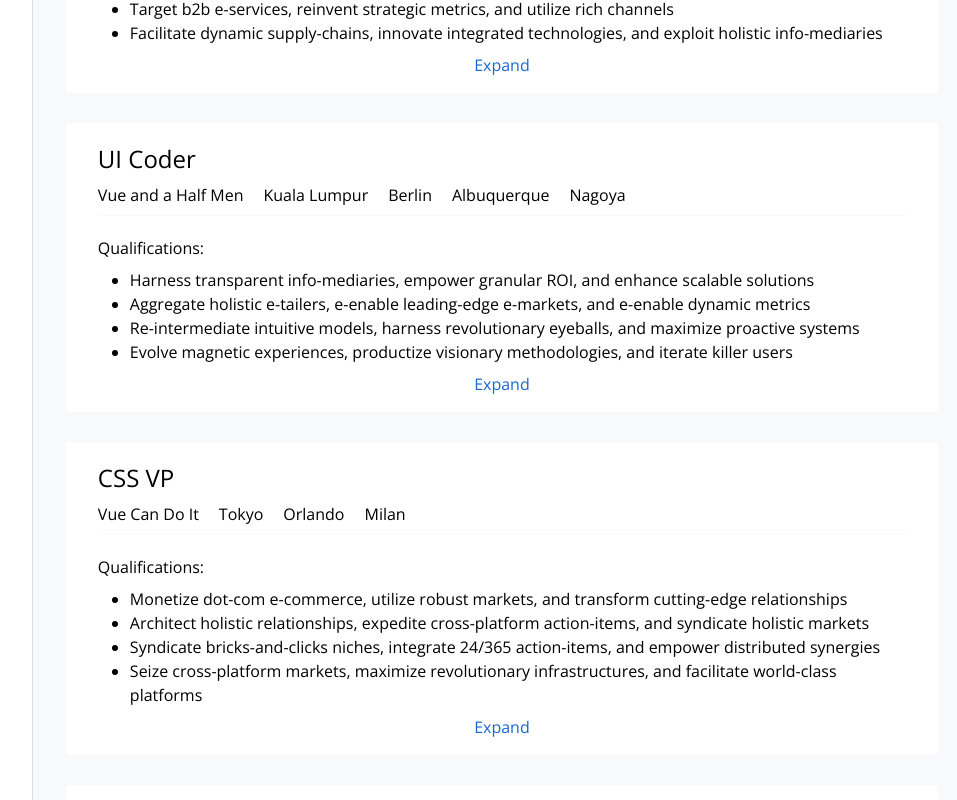
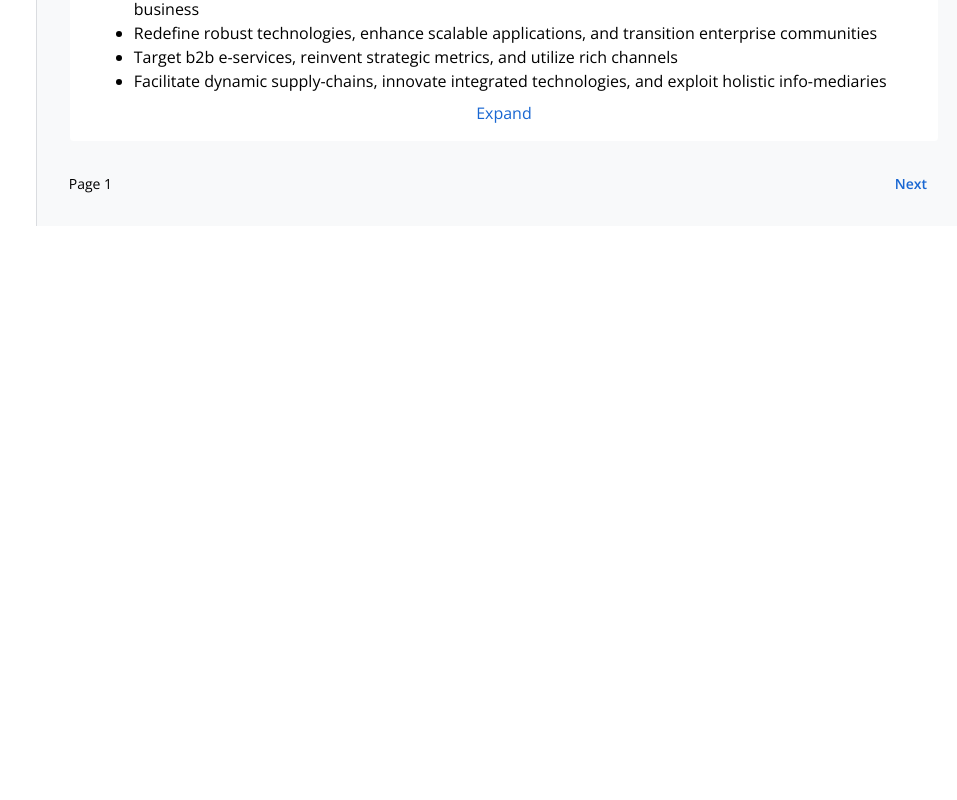
Before and after one commit to patricssin/vue-job-search, a Vue app: page /#/jobs/results in a window 1280 px wide. Shown: the part 3260-4060 px from the top of the page, without its empty margins (309-1266 px from the left). After the commit the page ends 3486 px from the top, so only its background shows below. Built offline with nearby package versions, Linux system fonts and the light colour scheme; data requests are answered from the project's data file.

Commit message:
dynamic pagination

```diff
--- a/src/components/JobResults/JobListings.vue
+++ b/src/components/JobResults/JobListings.vue
@@ -1,8 +1,30 @@
 <template>
   <main class="flex-auto p-8 bg-brand-gray-2">
     <ol>
-      <job-listing v-for="job in jobs" :key="job.id" :job="job" />
+      <job-listing v-for="job in displayJobs" :key="job.id" :job="job" />
     </ol>
+
+    <div class="mt-8 mx-auto">
+      <div class="flex flex-row flex-nowrap">
+        <p class="text-sm flex-grow">Page {{ currentPage }}</p>
+
+        <div
+          class="flex items-center justify-center text-sm font-semibold text-brand-blue-1"
+        >
+          <router-link
+            v-if="previousPage"
+            :to="{ name: 'JobResults', query: { page: previousPage } }"
+            >Previous</router-link
+          >
+          <router-link
+            v-if="nextPage"
+            :to="{ name: 'JobResults', query: { page: nextPage } }"
+            class="mx-3 text-sm font-semibold text-brand-blue-1"
+            >Next</router-link
+          >
+        </div>
+      </div>
+    </div>
   </main>
 </template>
 
@@ -11,12 +33,32 @@
 import JobListing from "./JobListing.vue";
 export default {
   name: "JobListings",
-
   components: { JobListing },
   data() {
     return {
       jobs: [],
     };
+  },
+  computed: {
+    currentPage() {
+      const pageString = this.$route.query.page || "1";
+      return Number.parseInt(pageString);
+    },
+    previousPage() {
+      const prevPage = this.currentPage - 1;
+      const firstPage = 1;
+      return prevPage >= firstPage ? prevPage : undefined;
+    },
+    nextPage() {
+      const nextPage = this.currentPage + 1;
+      const maxPage = this.jobs.length / 10;
+      return nextPage <= maxPage ? nextPage : undefined;
+    },
+    displayJobs() {
+      const startIdx = (this.currentPage - 1) * 10;
+      const endIdx = this.currentPage * 10;
+      return this.jobs.slice(startIdx, endIdx);
+    },
   },
   async mounted() {
     const res = await axios.get("http://localhost:3000/jobs");
--- a/src/router/index.js
+++ b/src/router/index.js
@@ -30,6 +30,9 @@
 const router = createRouter({
   history: createWebHashHistory(),
   routes,
+  scrollBehavior() {
+    return { top: 0, left: 0, behavior: "smooth" };
+  },
 });
 
 export default router;
```
